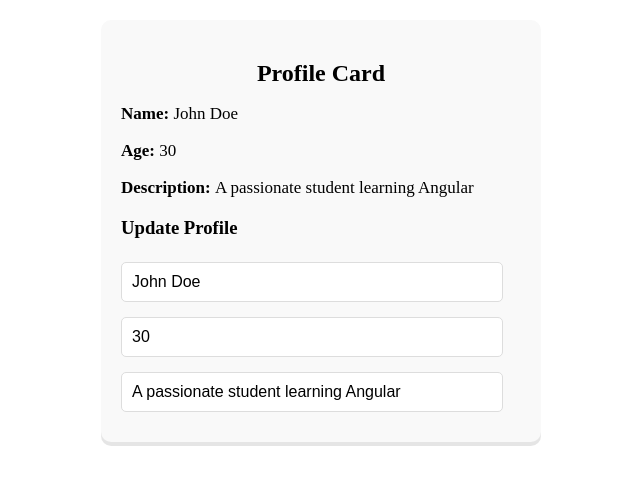
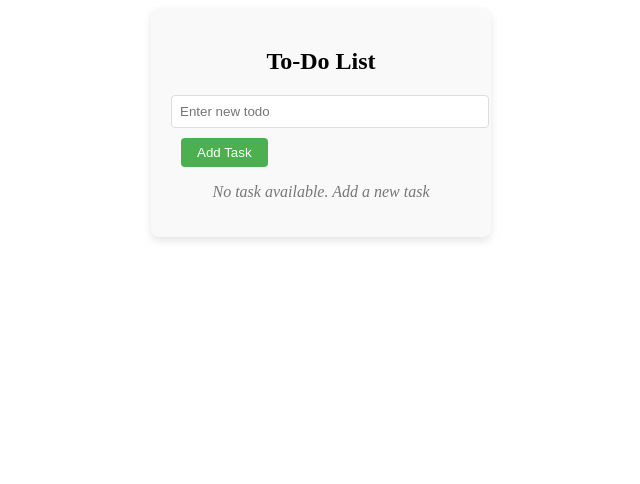
Before and after one commit to vannovich/30-days-of-angular, an Angular app: page / in a window 1280 px wide. Shown: the top 484 px of the page, without its empty margins (319-959 px from the left). Built offline with nearby package versions, Linux system fonts and the light colour scheme.

Commit message:
Day-3-Todo-App

```diff
--- a/src/app/app.html
+++ b/src/app/app.html
@@ -1,11 +1 @@
-<div class="profile-card">
-  <h2>Profile Card</h2>
-  <p><strong>Name: </strong>{{name}}</p>
-  <p><strong>Age: </strong>{{age}}</p>
-  <p><strong>Description: </strong>{{description}}</p>
-
-  <h3>Update Profile</h3>
-  <input type="text" [(ngModel)]="name" placeholder="Enter new name">
-  <input type="text" [(ngModel)]="age" placeholder="Enter new age">
-  <input type="text" [(ngModel)]="description" placeholder="Enter new description">
-</div>
+<app-todo-list></app-todo-list>
--- a/src/app/app.ts
+++ b/src/app/app.ts
@@ -1,16 +1,15 @@
 import { Component, signal } from '@angular/core';
 import { FormsModule } from '@angular/forms';
 import { RouterOutlet } from '@angular/router';
+import { TodoList } from './todo-list/todo-list';
 
 @Component({
   selector: 'app-root',
-  imports: [FormsModule],
+  imports: [TodoList],
   templateUrl: './app.html',
   styleUrl: './app.css',
   standalone: true
 })
 export class App {
-  name: string = "John Doe";
-  age:number = 30;
-  description:string = "A passionate student learning Angular";
+
 }
--- /dev/null
+++ b/src/app/todo-list/todo-list.css
@@ -0,0 +1,46 @@
+.todo-container{
+  width: 300px;
+  margin: 0 auto;
+  padding: 20px;
+  background-color: #f9f9f9;
+  border-radius: 8px;
+
+  box-shadow: 0px 4px 8px rgba(0, 0, 0, 0.1);
+}
+
+h2{
+  text-align: center;
+  margin-bottom: 20px;
+}
+
+input{
+  width: 100%;
+  padding: 8px;
+  margin-bottom: 10px;
+  border: 1px solid #ddd;
+  border-radius: 4px;
+}
+button{
+  background-color: #4caf50;
+  color: white;
+  padding: 7px 16px;
+  border: none;
+  border-radius: 4px;
+  cursor: pointer;
+  margin-left: 10px;
+}
+ul{
+  list-style: none;
+  padding: 0;
+}
+li{
+  margin: 10px 0;
+}
+li button{
+  background-color: red;
+}
+p{
+  text-align: center;
+  font-style: italic;
+  color: #777;
+}
--- /dev/null
+++ b/src/app/todo-list/todo-list.html
@@ -0,0 +1,13 @@
+<div class="todo-container">
+  <h2>To-Do List</h2>
+
+  <input type="text" [(ngModel)]="newTask" placeholder="Enter new todo" (keyup.enter)="addNewTask()"/>
+
+  <button (click)="addNewTask()">Add Task</button>
+  <p *ngIf="tasks.length === 0">No task available. Add a new task</p>
+  <ul>
+    <li *ngFor="let task of tasks; let i = index">
+      {{task}} <button (click)="removeTask(i)">remove</button>
+    </li>
+  </ul>
+</div>
--- /dev/null
+++ b/src/app/todo-list/todo-list.ts
@@ -0,0 +1,25 @@
+import { CommonModule } from '@angular/common';
+import { Component } from '@angular/core';
+import { FormsModule } from '@angular/forms';
+
+@Component({
+  selector: 'app-todo-list',
+  imports: [CommonModule, FormsModule],
+  templateUrl: './todo-list.html',
+  styleUrl: './todo-list.css',
+})
+export class TodoList {
+tasks:string[] = [];
+newTask: string = "";
+addNewTask(){
+  if (this.newTask.trim()===''){
+    return
+  }
+  this.tasks.push(this.newTask.trim());
+  this.newTask = '';
+}
+removeTask(index:number){
+  this.tasks.splice(index, 1);
+
+}
+}
```
Also changed, not shown: 1 other file (tests, documents, lock files or other folders).
